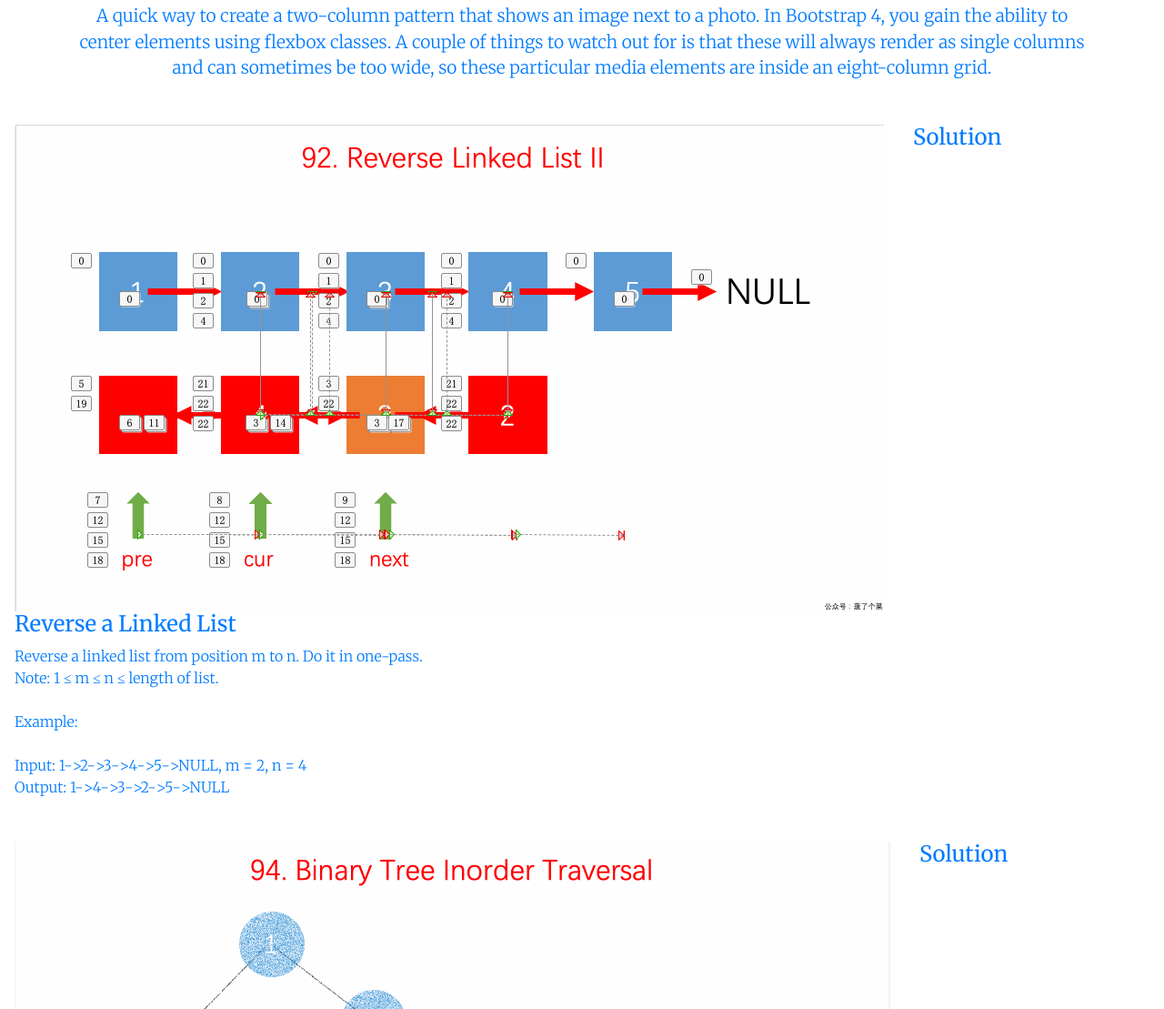
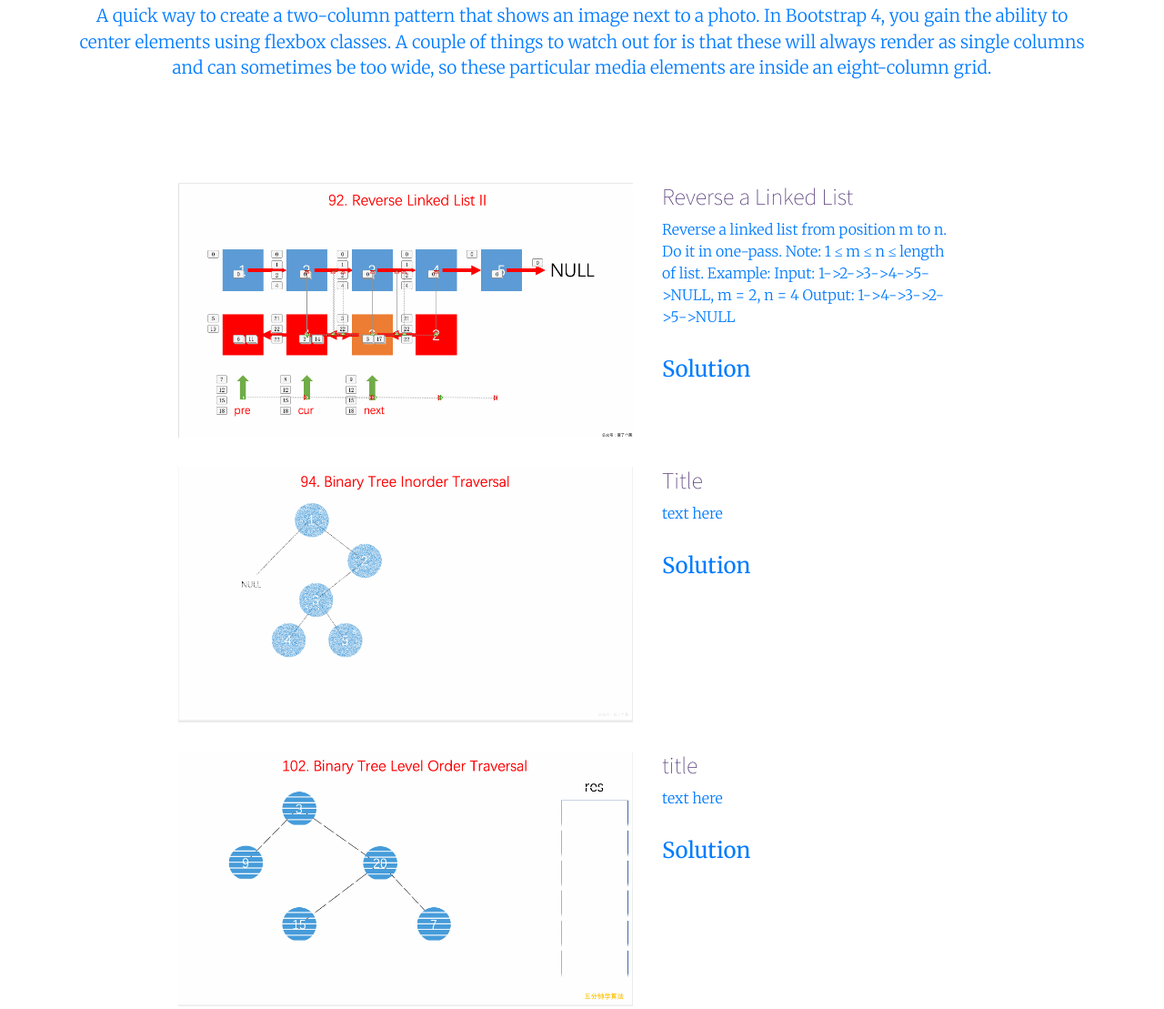
Before and after one commit to mdsheikh/CodeHub, a website: page builds/index.html in a window 1280 px wide. Shown: the part 2187-3296 px from the top of the page at 91% size. Drawn offline with Linux system fonts and the light colour scheme.

Commit message:
11 meida finalizied

```diff
--- a/builds/css/style.css
+++ b/builds/css/style.css
@@ -88,6 +88,16 @@
   .site-header .page-section-text {
     font-size: 1.2em;
   }
+  .layout-media .layout-image{
+    max-width: 500px;
+  }
+  .layout-media .layout-title {
+    color: var(--purple);
+    font-family: var(--font-family-sans-serif);
+    font-weight: 200;
+    font-size: 1.6em;
+  }
+
   .layout-social .layout-icon {
     font-size: 2em;
   }
--- a/builds/index.html
+++ b/builds/index.html
@@ -100,40 +100,50 @@
       single columns and can sometimes be too wide, so these particular media elements are inside an eight-column grid.</p>
   </header>
 
-  <section class="layout-media">
+  <section class="layout-media container my-5">
+    <div class="row justify-content-center">
+      <div class="col-lg-10">
 
     <section class="media">
       <img class="layout-image" src="images/92-reverseLL2.gif" alt="Media Image 01">
-      <h4 class="layout-title">Reverse a Linked List</h4>
+      <div class="media-body">
+        <h4 class="layout-title">Reverse a Linked List</h4>
       <p class="layout-text">Reverse a linked list from position m to n. Do it in one-pass.
 
-      <br>  Note: 1 ≤ m ≤ n ≤ length of list.
-      <br>
-      <br>  Example:
-      <br>
-      <br>  Input: 1->2->3->4->5->NULL, m = 2, n = 4
-      <br>  Output: 1->4->3->2->5->NULL</p>
+        Note: 1 ≤ m ≤ n ≤ length of list.
+
+        Example:
+
+        Input: 1->2->3->4->5->NULL, m = 2, n = 4
+        Output: 1->4->3->2->5->NULL</p>
       <a class="nav-item nav-link" href="2-addtwonum.html"><h4>Solution</h4</a>
+      </div>
+
     </section>
 
     <section class="media">
       <img class="layout-image" src="images/94-inorder.gif" alt="Media Image 02">
+      <div class="media-body">
       <h4 class="layout-title">Title</h4>
       <p class="layout-text">
         text here
       </p>
       <a class="nav-item nav-link" href="2-addtwonum.html"><h4>Solution</h4</a>
+      </div>
     </section>
 
     <section class="media">
       <img class="layout-image" src="images/104-levelorder.gif" alt="Media Image 03">
+      <div class="media-body">
       <h4 class="layout-title">title</h4>
       <p class="layout-text">
         text here
       </p>
       <a class="nav-item nav-link" href="2-addtwonum.html"><h4>Solution</h4</a>
+      </div>
     </section>
-
+    </div>
+    </div>
   </section>
 
 </article>
```
